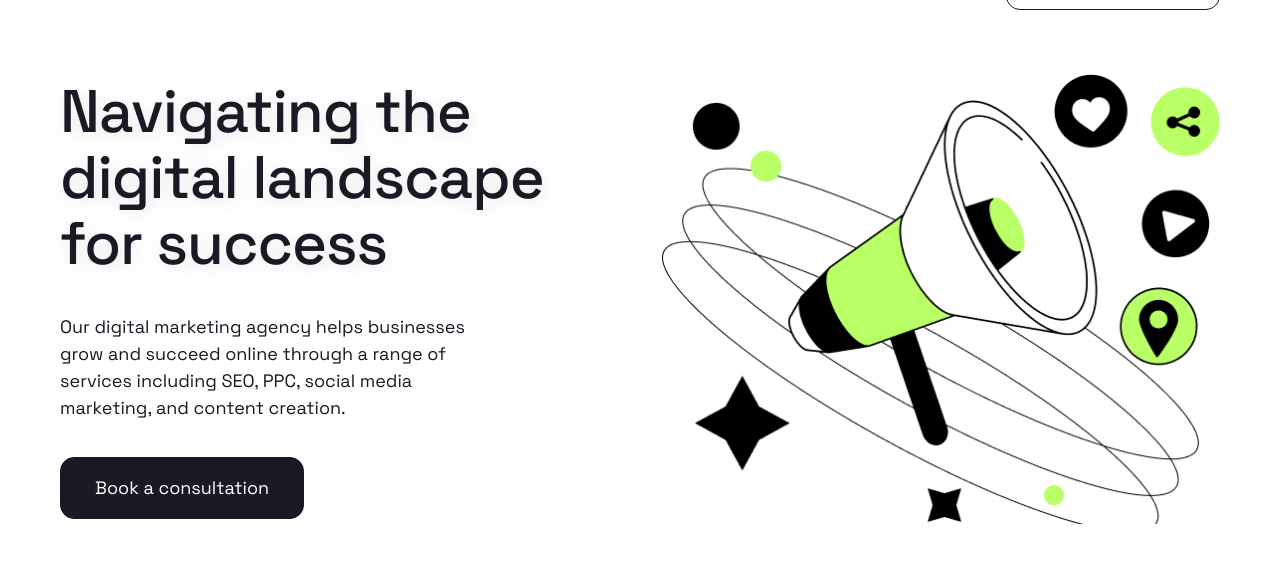
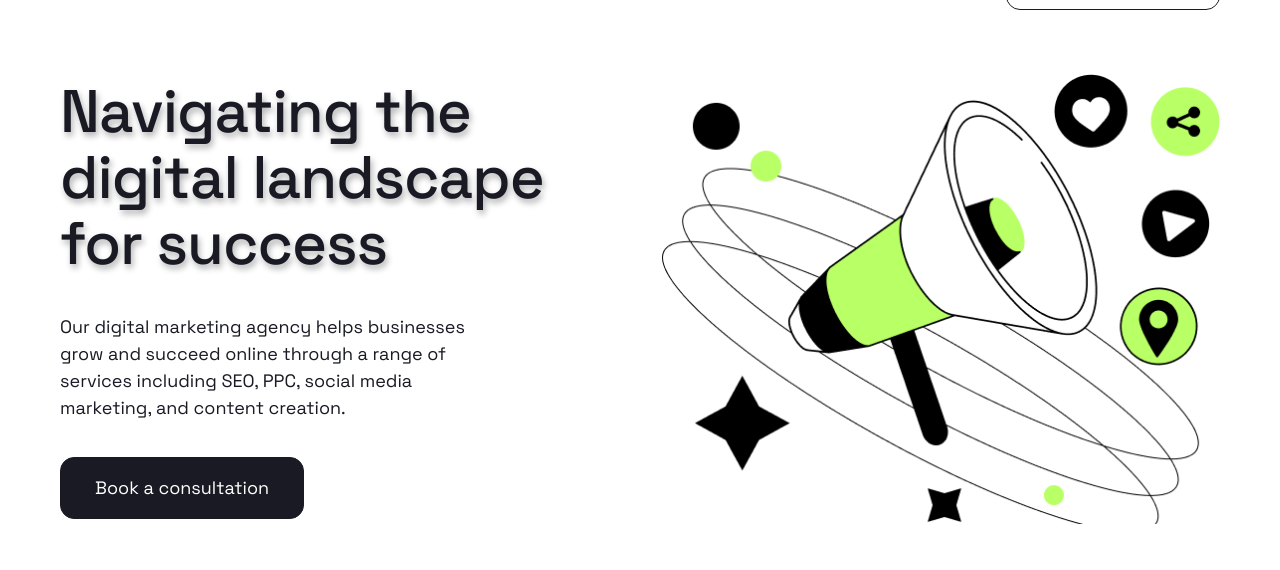
Before and after one commit to GoldenSpade/landing_positivus_agency, a website built with Vite: page src/index.html in a window 1280 px wide. Shown: the part 79-649 px from the top of the page. Built offline with nearby package versions, Linux system fonts and the light colour scheme.

Commit message:
text-shadow

```diff
--- a/src/styles/blocks/hero.scss
+++ b/src/styles/blocks/hero.scss
@@ -49,7 +49,7 @@
     font-weight: $fw-medium;
     line-height: 1.1;
     letter-spacing: -1px;
-    text-shadow: 2px 4px 20px rgba(0, 0, 0, 0.1);
+    text-shadow: 2px 4px 6px rgba(0, 0, 0, 0.3);
 
     @media (max-width: 991px) {
       font-size: 48px;
```
